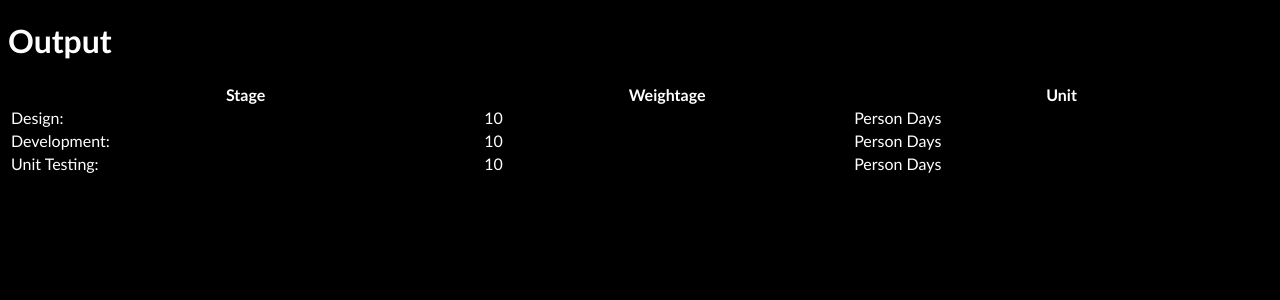
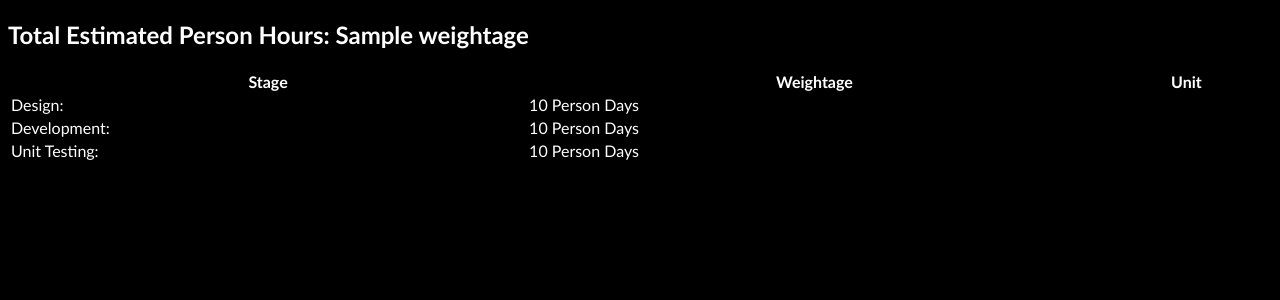
Before and after one commit to ssubhajitt/subdemo, a Flask app: template templates/output.html in a window 1280 px wide. Shown: the top 300 px of the page. Run offline with Flask 2, Linux system fonts and the light colour scheme; the template is opened without the code that fills it: most values are stand-ins (such as "Sample title", 1, 10 or a date in 2020); parts of the project's set-up code (start-up, migrations or seed data) failed here and were passed over.

Commit message:
Update output.html

```diff
--- a/templates/output.html
+++ b/templates/output.html
@@ -2,7 +2,7 @@
 <html>
 <body bgcolor=black>
 <font face="Trebuchet MS" color=white>
-  <h1>Output</h1>
+  <h2>Total Estimated Person Hours: {{weightage}} </h2>
 <table style="width:100%">
   <tr>
     <th>Stage</th>
@@ -11,18 +11,18 @@
   </tr>
   <tr>
     <td>Design: </td>
-    <td>{{weightage*0.25}}</td>
-    <td>Person Days</td>
+    <td>{{weightage*0.25}} Person Days</td>
+
   </tr>
   <tr>
     <td>Development:</td>
-    <td>{{weightage*0.50}}</td>
-    <td>Person Days</td>
+    <td>{{weightage*0.50}} Person Days</td>
+
   </tr>
   <tr>
     <td>Unit Testing:</td>
-    <td>{{weightage*0.25}}</td>
-    <td>Person Days</td>
+    <td>{{weightage*0.25}} Person Days</td>
+
   </tr>
 </table>
 </body>
```
